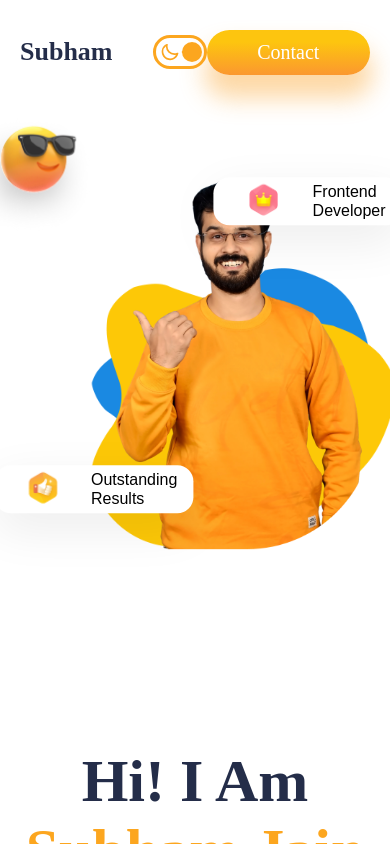
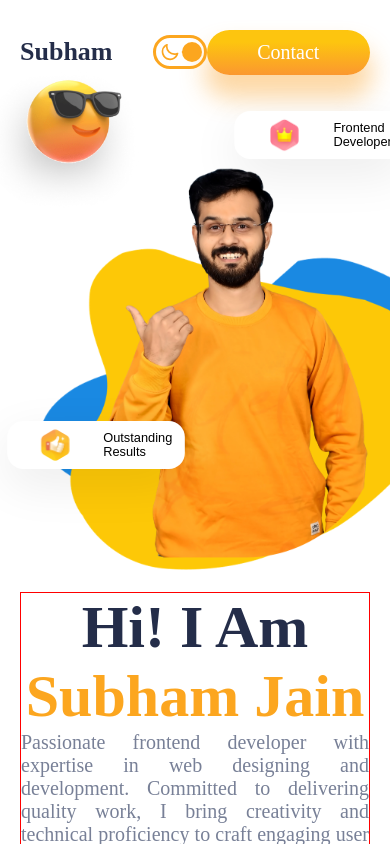
Before and after one commit to Subham7769/MyProtfolio-React-, a React (Create React App) app: page / in a window 390 px wide. Shown: the top 844 px of the page. Built offline with nearby package versions, Linux system fonts and the light colour scheme; a web font is replaced by a local one.

Commit message:
bug fixes

```diff
--- a/src/Components/FloatingDiv/FloatingDiv.css
+++ b/src/Components/FloatingDiv/FloatingDiv.css
@@ -11,44 +11,29 @@
 }
 
 .floatingdiv img{
-    transform: scale(0.3);
+    transform: scale(0.4);
+    margin: 0;
 }
 
 .floatingdiv span{
     font-size: 0.8rem;
 }
 
-.FloatingDivUpper{
-    top: -4%;
-    left: 68%;
-}
-.FloatingDivLower{
-    top: 18rem;
-    left: 0rem;
-}
-
 @media screen and (max-width: 768px) {
     .floatingdiv{
         height: 3rem;
-        padding: 0px 1rem 0px 0px;
+        padding: 0px .8rem 0px 0px;
+        color: var(--text);
     }
 
     .floatingdiv img{
         transform: scale(0.3);
+        margin: 0;
     }
 
     .floatingdiv span{
         font-family: sans-serif;
-        font-size: 1rem;
-    }
-
-    .FloatingDivUpper{
-        top: 0%;
-        left: 78%;
-    }
-    .FloatingDivLower{
-        top: 18rem;
-        left: 0rem;
+        font-size: 0.8rem;
     }
 
 }
--- a/src/Components/FloatingDiv/FloatingDiv.jsx
+++ b/src/Components/FloatingDiv/FloatingDiv.jsx
@@ -4,9 +4,7 @@ import './FloatingDiv.css'
 const FloatingDiv = ({img,txt1,txt2}) => {
   return (
     <div className='floatingdiv'>
-      <div>
         <img src={img} alt="" />
-      </div>
         <span>
             {txt1}
             <br/>
--- a/src/Components/Intro/Intro.css
+++ b/src/Components/Intro/Intro.css
@@ -43,10 +43,6 @@
     cursor: pointer;
 }
 
-
-
-
-
 .i-right{
     flex: 1;
     position: relative;
@@ -57,27 +53,26 @@
     position: absolute;
     z-index: 1;
 }
+
 .i-right>:nth-child(1){
-    transform: scale(0.69);
-    left: -15%;
-    top: -9%;
+    transform: scale(0.52);
+    left: -35%;
+    top: -68%;
 }
 .i-right>:nth-child(2){
-    transform: scale(0.67);
-    left: -3rem;
-    top: -4.6rem;
-}
-.i-right>:nth-child(3){
-    transform: scale(0.52);
-    left: -12%;
-    top: -68%;
-}
-.i-right>:nth-child(4){
     transform: scale(0.62);
     left: -24%;
     top: -19%;
     border-radius: 50%;
     padding: 0;
+}
+.i-right>:nth-child(3){
+    left: 55%;
+    top: -8%;
+}
+.i-right>:nth-child(4){
+    left: 2%;
+    top: 63%;
 }
 
 
@@ -86,10 +81,11 @@
     .intro {
       flex-direction: column;
       gap: 0rem;
-      height: 150vh;
+      height: 115vh;
       margin-top: 1rem;
     }
     .i-left{
+        border: 1px solid red;
         text-align: center;
         flex: 1;
         gap: 2rem;
@@ -106,31 +102,25 @@
         align-self: center;
         margin-top: 0rem;
     }
-    .i-right {
-      transform: scale(0.8);
-      left: -3rem;
+
+    .i-right>:nth-child(1){
+        transform: scale(0.38);
+        left: -90%;
+        top: -65%;
     }
-    .i-right>:nth-child(1){
-        transform: scale(0.5);
-        left: -15%;
-        top: -1%;
+
+    .i-right>:nth-child(3){
+        transform: scale(0.8);
+        left: 55%;
+        top: -2%;
     }
-    .i-right>:nth-child(2){
-        transform: scale(0.5);
-        left: -20%;
-        top: -5%;
-    }
-    .i-right>:nth-child(3){
-        transform: scale(0.45);
-        left: -20%;
-        top: -50%;
+    .i-right>:nth-child(4){
+        transform: scale(0.8);
+        left: -10%;
+        top: 63%;
     }
     .i-right .blur {
       display: none;
     }
-    .floating-div:nth-of-type(1){
-      /* display: none; */
-      top: -7rem !important;;
-    }
 
   }
--- a/src/Components/Intro/Intro.jsx
+++ b/src/Components/Intro/Intro.jsx
@@ -3,8 +3,6 @@ import './Intro.css'
 import github from '../../img/github.png'
 import instagram from '../../img/instagram.png'
 import linkedin from '../../img/linkedin.png'
-import Vector1 from '../../img/Vector1.png'
-import Vector2 from '../../img/Vector2.png'
 import boy from '../../img/boy.png'
 import thumbup from '../../img/thumbup.png'
 import Crown from '../../img/crown.png'
@@ -39,16 +37,10 @@ const Intro = () => {
             </div>
         </div>
         <div className="i-right">
-            <img src={Vector1} alt="" />
-            <img src={Vector2} alt="" />
             <img src={boy} alt="" />
             <img src={glassesimoji} alt="" />
-            <div className='FloatingDivUpper'>
-                <FloatingDiv img={Crown} txt1='Frontend' txt2='Developer'/>
-            </div>
-            <div className='FloatingDivLower'>
-                <FloatingDiv img={thumbup} txt1='Outstanding' txt2='Results'/>
-            </div>
+            <FloatingDiv img={Crown} txt1='Frontend' txt2='Developer'/>
+            <FloatingDiv img={thumbup} txt1='Outstanding' txt2='Results'/>
         {/* blur divs */}
         <div className="blur" style={{background:'#edd0ff',left:'56%',top:'-18%'}}></div>
         <div className="blur" style={{background:'#C1F5FF',left:'-9rem',top:'17rem'}}></div>
```
Also changed, not shown: src/img/boy.png, src/img/boy2.png (added).
